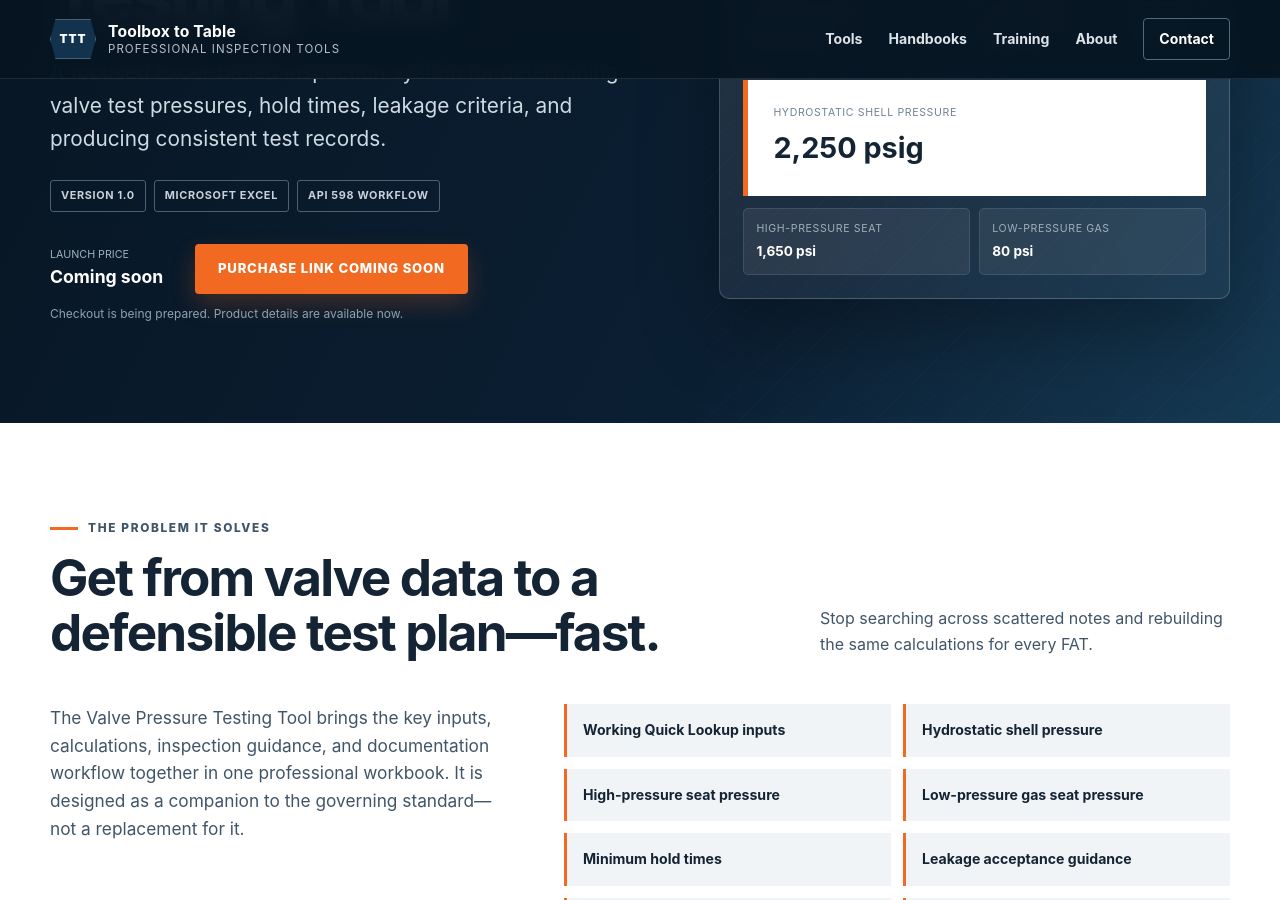
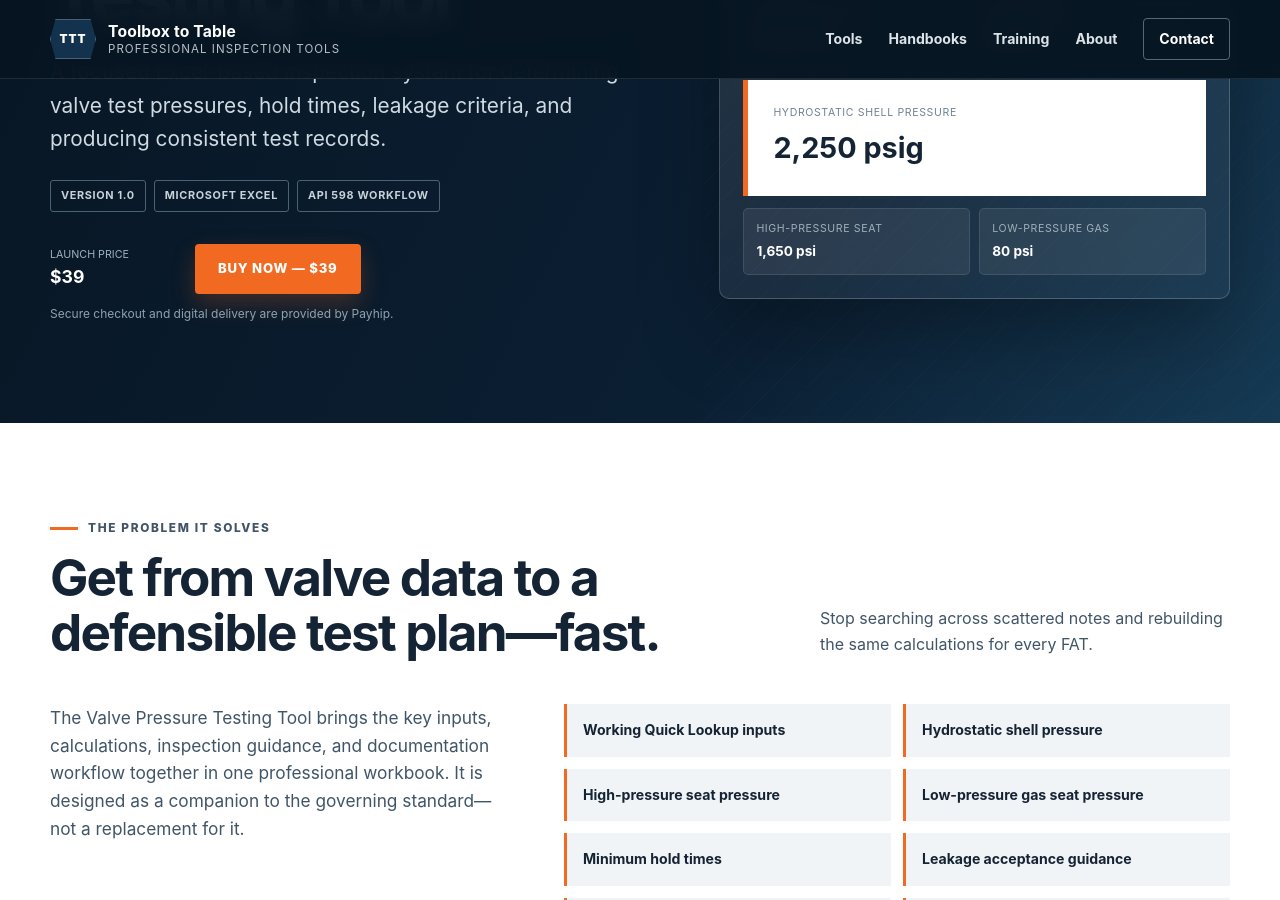
Before and after one commit to rightmercs/toolbox-to-table, a Jekyll site: the page built from products/valve-pressure-testing/index.md, in a window 1280 px wide and 900 px high, scrolled down 368 px. Built offline with Jekyll 4.4.1, drawn with Linux system fonts in a browser that asks for light colours; some of the changed text lies outside the part shown.

Commit message:
Connect Valve Tool Payhip checkout

```diff
--- a/products/valve-pressure-testing/index.md
+++ b/products/valve-pressure-testing/index.md
@@ -16,11 +16,10 @@ permalink: /products/valve-pressure-testing/
         <span>Version 1.0</span><span>Microsoft Excel</span><span>API 598 workflow</span>
       </div>
       <div class="purchase-panel">
-        <div><small>Launch price</small><strong>Coming soon</strong></div>
-        <!-- PURCHASE_URL_PLACEHOLDER: Replace #purchase-not-ready with the live checkout URL before launch. -->
-        <a class="button button--primary" href="#purchase-not-ready" aria-describedby="purchase-note">Purchase link coming soon</a>
+        <div><small>Launch price</small><strong>$39</strong></div>
+        <a class="button button--primary" href="https://payhip.com/b/P7uaO" target="_blank" rel="noopener" aria-describedby="purchase-note">Buy now — $39</a>
       </div>
-      <p class="purchase-note" id="purchase-note">Checkout is being prepared. Product details are available now.</p>
+      <p class="purchase-note" id="purchase-note">Secure checkout and digital delivery are provided by Payhip.</p>
     </div>
     <div class="hero-panel product-preview" aria-label="Quick Lookup preview">
       <div class="panel-top"><span class="status-dot"></span><span>Quick Lookup</span><span>LIVE</span></div>
@@ -99,9 +98,9 @@ permalink: /products/valve-pressure-testing/
   </div>
 </section>
 
-<section class="cta-section" id="purchase-not-ready">
+<section class="cta-section">
   <div class="shell cta-inner">
-    <div><p class="eyebrow eyebrow--light"><span></span> Launch preparation</p><h2>The purchase link will be added before release.</h2></div>
-    <a class="button button--secondary button--on-dark" href="{{ '/pages/contact/' | relative_url }}">Contact Toolbox to Table</a>
+    <div><p class="eyebrow eyebrow--light"><span></span> Ready for the next FAT</p><h2>Put the Valve Pressure Testing Tool to work.</h2></div>
+    <a class="button button--primary" href="https://payhip.com/b/P7uaO" target="_blank" rel="noopener">Buy now — $39</a>
   </div>
 </section>
```
